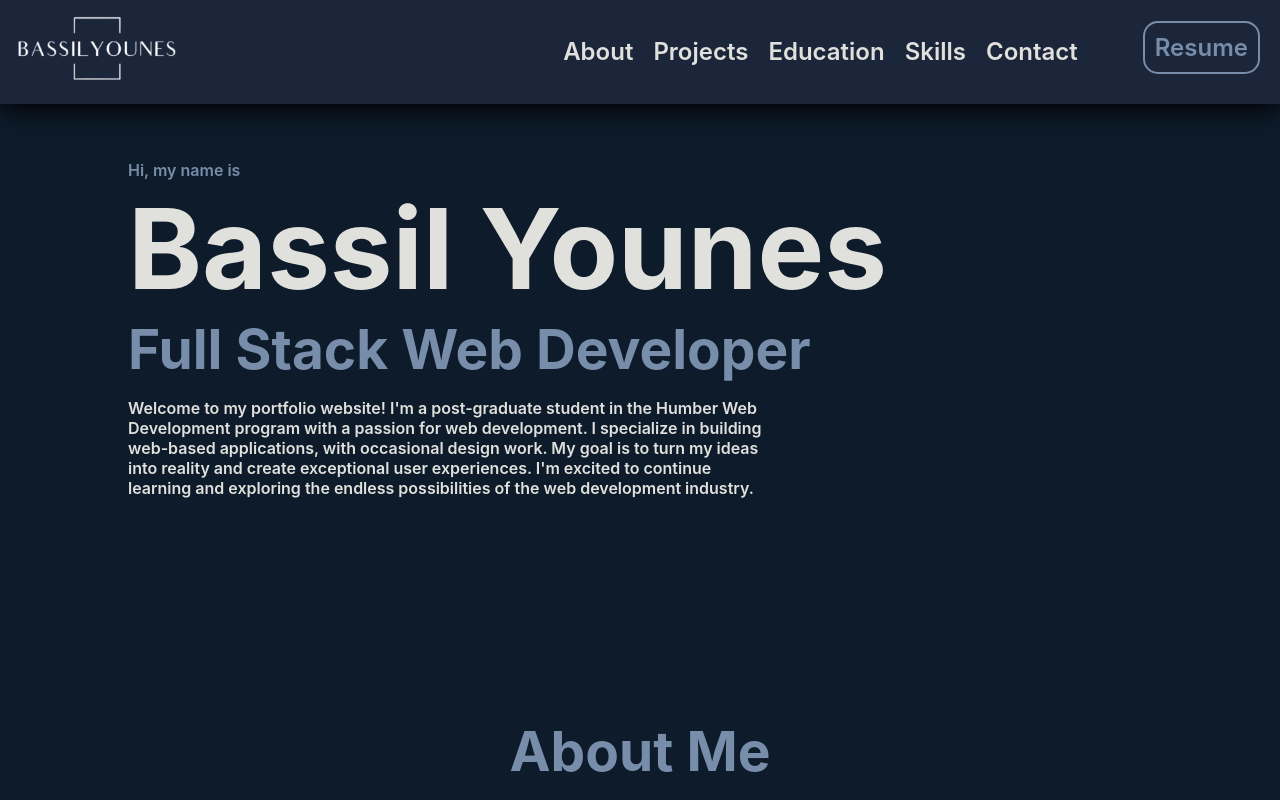
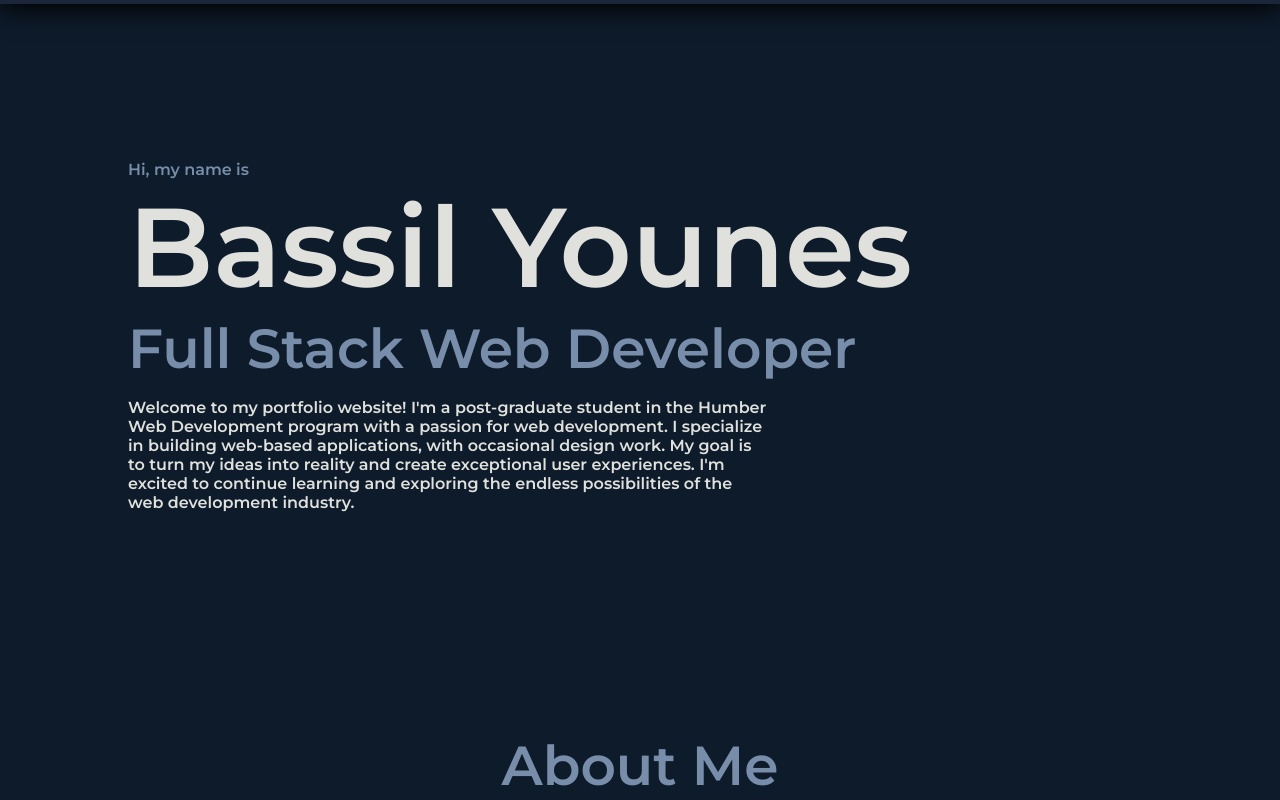
Before and after one commit to Byounes123321/React-Portfolio, a React (Create React App) app in the folder portfolio/: page / in a window 1280 px wide. Shown: the top 800 px of the page. Built offline with nearby package versions, Linux system fonts and the light colour scheme; no server answers.

Commit message:
fixed header functonality

```diff
--- a/portfolio/src/Components/Header.jsx
+++ b/portfolio/src/Components/Header.jsx
@@ -1,9 +1,29 @@
+import React, { useState, useEffect } from 'react';
 import Logo from './imgs/Logo.png';
 import Nav from './Nav';
 
 function Header() {
+  const [isSticky, setIsSticky] = useState(true);
+  const [prevScrollPos, setPrevScrollPos] = useState(0);
+
+  useEffect(() => {
+    function handleScroll() {
+      const currentScrollPos = window.pageYOffset;
+      if (prevScrollPos > currentScrollPos) {
+        setIsSticky(true);
+      } else {
+        setIsSticky(false);
+      }
+      setPrevScrollPos(currentScrollPos);
+    }
+    window.addEventListener('scroll', handleScroll);
+    return () => {
+      window.removeEventListener('scroll', handleScroll);
+    };
+  }, [prevScrollPos]);
+
   return (
-    <header className="header sticky">
+    <header className={isSticky ? 'header sticky' : 'header'}>
       <div className="logo">
         <a href="/">
             <img src={Logo} title="logo" alt="logo for bassilyounes"/>
--- a/portfolio/src/style.css
+++ b/portfolio/src/style.css
@@ -5,6 +5,10 @@
   --darkBlue: #1b263b;
   --lightBlue: #778da9;
   --offWhite: #e0e1dd;
+}
+*{
+  font-family: montserrat;
+  font-weight: 600;
 }
 html {
   background-color: var(--background);
@@ -130,6 +134,8 @@ h1 {
   color: var(--offWhite);
   font-size: 7em;
   margin: 0px;
+  font-family: montserrat;
+  font-weight: 600;
 }
 .landing h2 {
   text-align: left;
```
